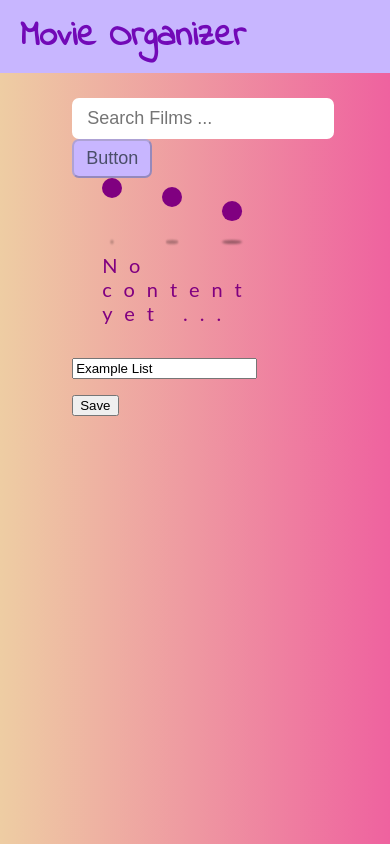
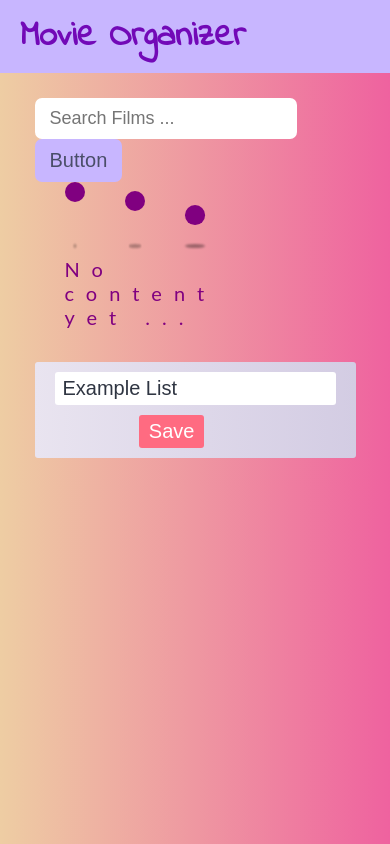
Before and after one commit to madinaalizada/MovieOrganizer, a React (Create React App) app: page / in a window 390 px wide. Built offline with nearby package versions, Linux system fonts and the light colour scheme.

Commit message:
responsive design completed

```diff
--- a/public/index.html
+++ b/public/index.html
@@ -2,7 +2,7 @@
 <html lang="en">
   <head>
     <meta charset="utf-8" />
-    <link rel="icon" href="%PUBLIC_URL%/https://img.lovepik.com/element/40145/1044.png_300.png" />
+    <link rel="icon" href="%PUBLIC_URL%/https://icon-library.com/images/movie-icon-png/movie-icon-png-2.jpg" />
     <meta name="viewport" content="width=device-width, initial-scale=1" />
     <meta name="theme-color" content="#000000" />
     <meta
@@ -10,7 +10,7 @@
       content="Web site created using create-react-app"
     />
 
-    <title>React Redux App</title>
+    <title>Movie Organizer</title>
   </head>
   <body>
     <noscript>You need to enable JavaScript to run this app.</noscript>
--- a/src/components/FavListItem.jsx
+++ b/src/components/FavListItem.jsx
@@ -9,7 +9,7 @@ const FavListItem = ({ id, poster, title, year }) => {
         <img src={poster} alt=""/>
       </a>
       <p>
-        {title} --- {id}
+        {title}
       </p>
       <p>{year}</p>
     </>
--- a/src/components/Favourites.jsx
+++ b/src/components/Favourites.jsx
@@ -7,6 +7,7 @@ import { addFavListName } from "../feautures/listNameSlice";
 import api from "../api";
 import { Link } from "react-router-dom";
 import { setDisable } from "../feautures/saveToggle";
+import styles from "./Favourites.module.css";
 
 function Favorites() {
   const favs = useSelector((state) => state.favs);
@@ -25,39 +26,45 @@ function Favorites() {
         dispatch(addFavID(d.id));
         dispatch(addFavListName(listName));
         dispatch(setDisable());
-      })
+      });
   };
 
   return (
-    <div className="favorites">
+    <>
       <input
         placeholder="New list name: "
-        className="favorites__name"
+        className={styles.favListName}
         defaultValue="Example List"
         onChange={(e) => setListName(e.target.value)}
       />
-      <ul className="list-group">
+      <div className={styles.favList}>
         {favs.map((f) => (
-          <li key={f.id} className="list-group-item">
-            {f.title} {f.year}
+          <div key={f.id} className={styles.favListItem}>
+            <span>
+              {f.title} {f.year}
+            </span>
             <button
               type="button"
-              className="delBtn"
+              className={styles.delBtn}
               onClick={() => {
                 dispatch(removeMovie({ id: f.id }));
               }}
             >
               X
             </button>
-          </li>
+          </div>
         ))}
-      </ul>
-      {apiID.api
-      ?
-       <Link to= {`/favorite/${apiID.api}`} >Go to List</Link> :
-       <button onClick={handleSave} className="favorites__save">Save</button>
-      }
-    </div>
+      </div>
+      {apiID.api ? (
+        <Link to={`/favorite/${apiID.api}`} className={styles.link}>
+          Go to List
+        </Link>
+      ) : (
+        <button onClick={handleSave} className={styles.btnSave}>
+          Save
+        </button>
+      )}
+    </>
   );
 }
 
--- /dev/null
+++ b/src/components/Favourites.module.css
@@ -0,0 +1,68 @@
+.favListName {
+  padding: 5px 8px;
+  font-size: 20px;
+  color: #2f3542;
+  border: none;
+  outline: none;
+  border-radius: 3px;
+}
+
+.btnSave, .link {
+  background-color: #ff6b81;
+  border: none;
+  border-radius: 3px;
+  outline: none;
+  text-align: center;
+  text-decoration: none;
+  color: white;
+  font-size: 20px;
+
+}
+.btnSave {
+  padding: 5px 10px;
+  margin: auto 30%;
+}
+.btnSave:hover {
+    cursor: pointer;
+    background-color: #f72585;
+}
+
+.link {
+  padding: 5px 10px;
+  margin: 10px 25%;
+}
+
+.link:hover {
+  background-color: whitesmoke;
+  color: #f72585;
+}
+
+.favList {
+  padding: 5px;
+}
+
+.favListItem {
+  margin-bottom: 7px;
+  color: #2f3542;
+  font-size: 18px;
+  font-style: italic;
+  display: flex;
+  flex-direction: row;
+  flex-wrap: nowrap;
+  justify-content: space-between;
+}
+
+.delBtn {
+  margin-left: 10px;
+  padding: 5px 10px;
+  background-color: #d00000;
+  color: white;
+  border: none;
+  outline: none;
+  border-radius: 2px;
+  width: fit-content;
+}
+
+.delBtn:hover {
+  background-color: #9d0208;
+}
--- a/src/components/SearchForm.module.css
+++ b/src/components/SearchForm.module.css
@@ -1,20 +1,19 @@
 .input, .button {
-    font-size: 18px;
     border-radius: 7px;
     color: #4a4e69;
-}
-
-.input {
     padding: 10px 15px;
     outline: none;
     border: none;
 }
 
+.input {
+    font-size: 18px;
+}
+
 .button {
     background-color: #c8b6ff;
-    outline: none;
     cursor: pointer;
-    padding: 7px 12px;
+    font-size: 20px;
 }
 .button:disabled {
     cursor: not-allowed;
--- a/src/layouts/MainPage.module.css
+++ b/src/layouts/MainPage.module.css
@@ -12,21 +12,30 @@
 }
 
 .favorites {
-    width: 40%;
-    min-width: 150px;
+  width: fit-content;
+  height: fit-content;
+  min-width: 100px;
+  background: #d3cce3;
+  border-radius: 3px;
+  background: -webkit-linear-gradient(to right, #e9e4f0, #d3cce3);
+  background: linear-gradient(to right, #e9e4f0, #d3cce3);
+  padding: 10px 20px;
+}
+
+@media (max-width: 664px) {
+    .favorites {
+      margin-top: 180px;
+    }
+    .mainPage {
+      flex-direction: column;
+      justify-content: baseline;
+      align-content: center;
+    }
 }
 
 @media (max-width: 530px) {
-    .mainPage {
-        flex-direction: column;
-        justify-content: center;
-        align-content: center;
-    }
     .movies {
       width: 70%;
-    }
-    .favorites {
-        margin-top: 180px;
     }
 }
 
--- /dev/null
+++ b/src/pages/FavoritesPage.css
@@ -0,0 +1,36 @@
+.favContainer {
+    display: flex;
+    flex-direction: column;
+    margin: auto;
+}
+
+h3 {
+    font-size: 24px;
+    color: rebeccapurple;
+    margin: 10px 32%;
+}
+
+.favSlider {
+    width: fit-content;
+    position: relative;
+    left: 35%;
+    translate: (-50%, -50%);
+}
+
+.splide__slide img {
+    width: 100%;
+    height: auto;
+    object-fit: cover;
+  }
+
+  p {
+      font-size: 28px;
+      text-align: center;
+  }
+
+
+@media (max-width: 566px) {
+    .favSlider {
+        left: 15%;
+    }
+}
--- a/src/pages/FavoritesPage.jsx
+++ b/src/pages/FavoritesPage.jsx
@@ -3,6 +3,7 @@ import { useSelector } from "react-redux";
 import FavListItem from "../components/FavListItem";
 import { selectFavs } from "../feautures/favListSlice";
 import { selectFavName } from "../feautures/listNameSlice";
+import "./FavoritesPage.css";
 
 import Splide from "@splidejs/splide";
 
@@ -12,26 +13,20 @@ const FavoritesPage = () => {
   const listName = useSelector(selectFavName);
 
   useEffect(() => {
-    new Splide("#image-carousel").mount();
+    new Splide("#image-carousel", {
+      width: "200px",
+      height: "auto",
+    }).mount();
   }, []);
 
   return (
-    <div>
-      <h3>Your Favourites films</h3>
-      <p>{listName}</p>
-      {/* <ul>
-        {favs.map((m) => (
-          <li key={m.id}>
-            <img src={m.poster} style={{width:"50px"}}/>
-            <a href={"https://www.imdb.com/title/" + `${m.id}` + "/"} target="_blank">
-              {m.id} ---- {m.title} ----- {m.year}
-            </a>
-            <FavListItem id={m.id} title={m.title} year={m.year} poster={m.poster}/>
-          </li>
-        ))}
-      </ul> */}
-
-      <section id="image-carousel" className="splide" aria-label="Beautiful Images">
+    <div className="favContainer">
+      <h3>Your List is {listName}</h3>
+      <section
+        id="image-carousel"
+        className="splide favSlider"
+        aria-label="Beautiful Images"
+      >
         <div className="splide__track">
           <ul className="splide__list">
             {favs.map((m) => (
--- a/src/pages/NoMatch.jsx
+++ b/src/pages/NoMatch.jsx
@@ -2,7 +2,10 @@ import React from 'react'
 
 const NoMatch = () => {
   return (
-    <div>NoMatch</div>
+    <div>
+      <h1>Sorry. This page not found...</h1>
+
+    </div>
   )
 }
 
```
Lines whose indentation alone changed are shown as unchanged.
